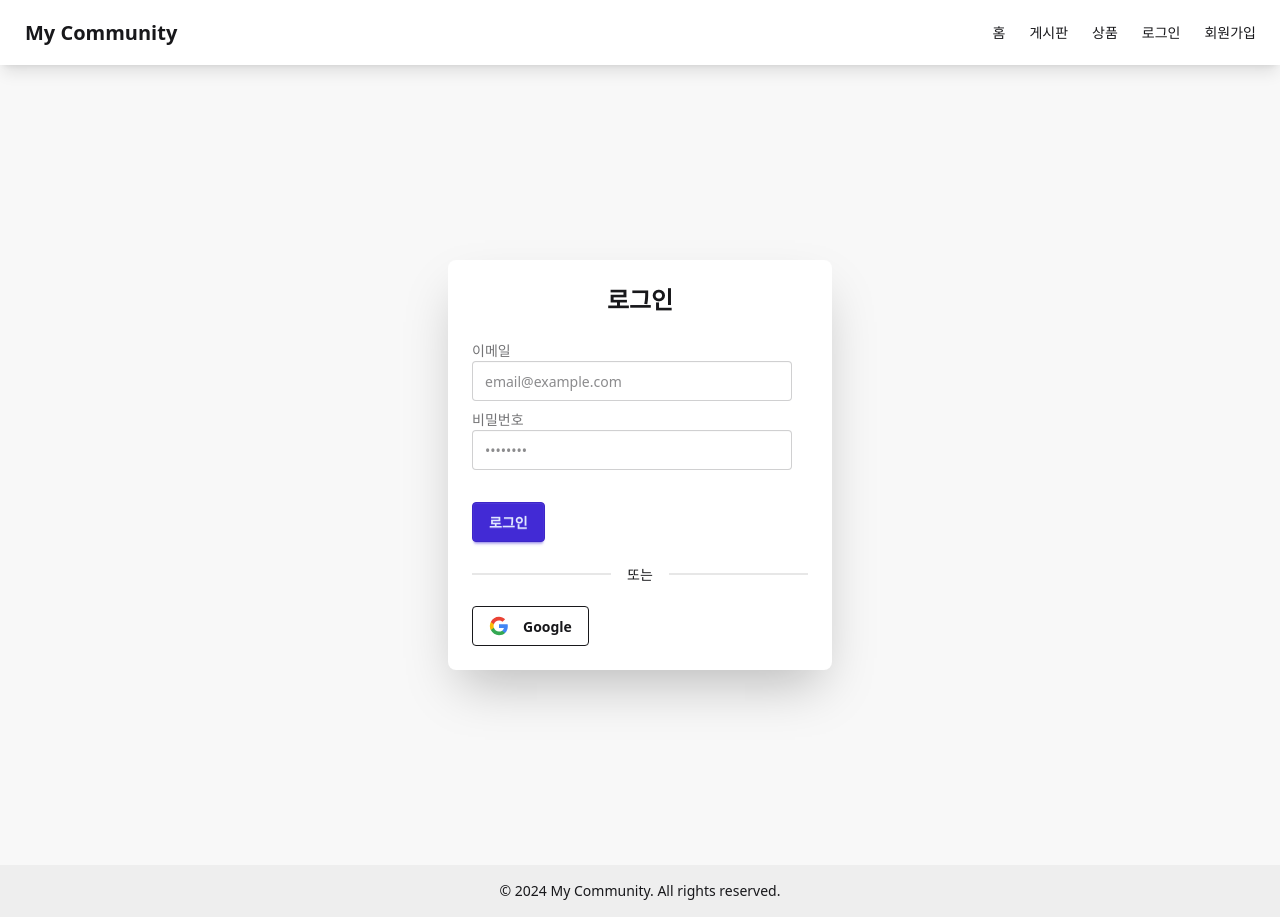
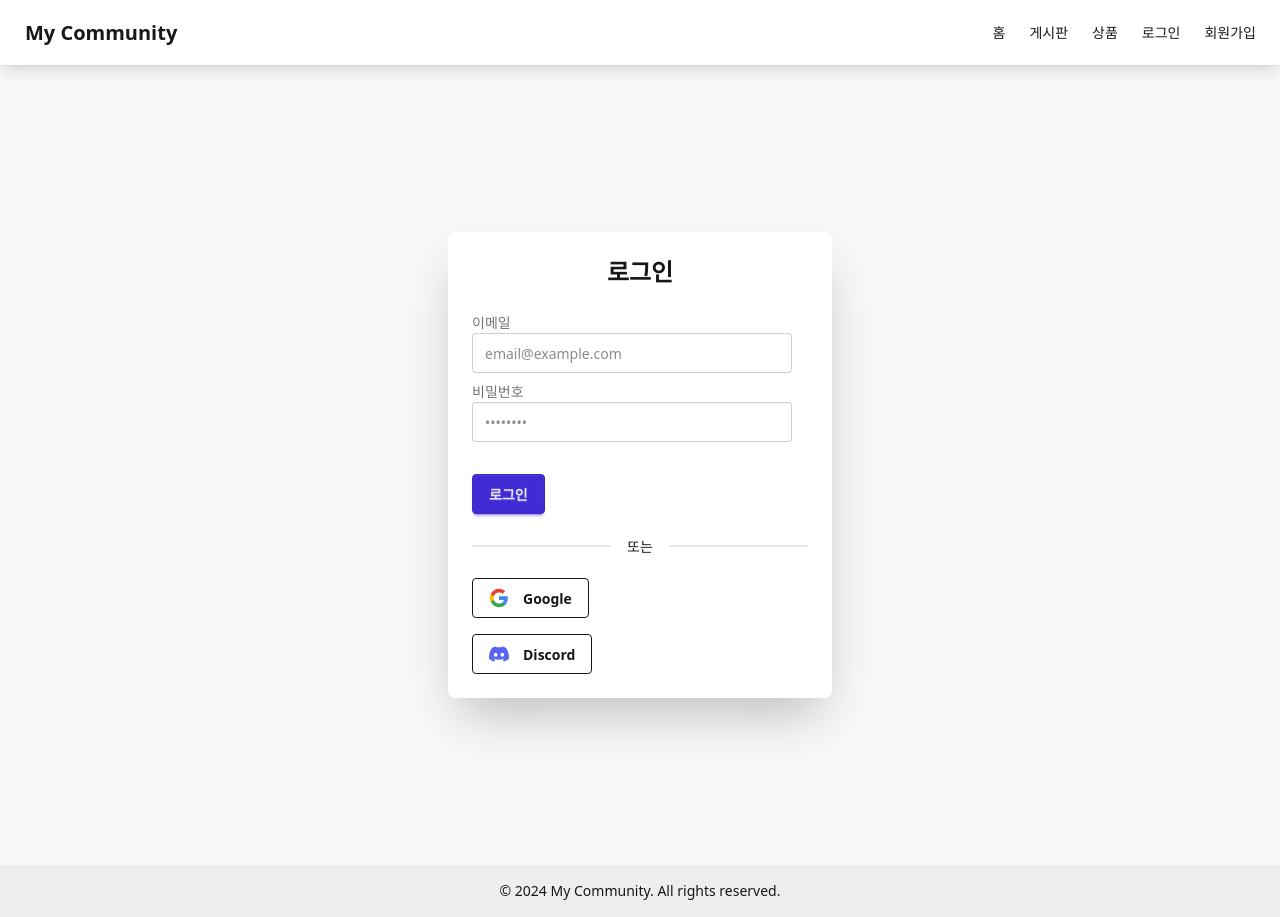
Before and after one commit to zeroskill2400/react-community-exam, a React (Vite) app: page /login in a window 1280 px wide. Built offline with nearby package versions, Linux system fonts and the light colour scheme; no server answers.

Commit message:
discord login 구현

```diff
--- a/src/pages/LoginPage.jsx
+++ b/src/pages/LoginPage.jsx
@@ -35,12 +35,22 @@ function LoginPage() {
 
   const handleGoogleLogin = async () => {
     const { error } = await supabase.auth.signInWithOAuth({
-      provider: 'google',
+      provider: "google",
     });
 
     if (error) {
       setError(error.message);
       console.error("구글 로그인 실패", error);
+    }
+  };
+
+  const handleDiscordLogin = async () => {
+    const { error } = await supabase.auth.signInWithOAuth({
+      provider: "discord",
+    });
+    if (error) {
+      setError(error.message);
+      console.error("디스코드 로그인 실패", error);
     }
   };
 
@@ -97,12 +107,39 @@ function LoginPage() {
               onClick={handleGoogleLogin}
             >
               <svg className="w-5 h-5 mr-2" viewBox="0 0 24 24">
-                <path fill="#4285F4" d="M22.56 12.25c0-.78-.07-1.53-.2-2.25H12v4.26h5.92c-.26 1.37-1.04 2.53-2.21 3.31v2.77h3.57c2.08-1.92 3.28-4.74 3.28-8.09z"/>
-                <path fill="#34A853" d="M12 23c2.97 0 5.46-.98 7.28-2.66l-3.57-2.77c-.98.66-2.23 1.06-3.71 1.06-2.86 0-5.29-1.93-6.16-4.53H2.18v2.84C3.99 20.53 7.7 23 12 23z"/>
-                <path fill="#FBBC05" d="M5.84 14.09c-.22-.66-.35-1.36-.35-2.09s.13-1.43.35-2.09V7.07H2.18C1.43 8.55 1 10.22 1 12s.43 3.45 1.18 4.93l2.85-2.22.81-.62z"/>
-                <path fill="#EA4335" d="M12 5.38c1.62 0 3.06.56 4.21 1.64l3.15-3.15C17.45 2.09 14.97 1 12 1 7.7 1 3.99 3.47 2.18 7.07l3.66 2.84c.87-2.6 3.3-4.53 6.16-4.53z"/>
+                <path
+                  fill="#4285F4"
+                  d="M22.56 12.25c0-.78-.07-1.53-.2-2.25H12v4.26h5.92c-.26 1.37-1.04 2.53-2.21 3.31v2.77h3.57c2.08-1.92 3.28-4.74 3.28-8.09z"
+                />
+                <path
+                  fill="#34A853"
+                  d="M12 23c2.97 0 5.46-.98 7.28-2.66l-3.57-2.77c-.98.66-2.23 1.06-3.71 1.06-2.86 0-5.29-1.93-6.16-4.53H2.18v2.84C3.99 20.53 7.7 23 12 23z"
+                />
+                <path
+                  fill="#FBBC05"
+                  d="M5.84 14.09c-.22-.66-.35-1.36-.35-2.09s.13-1.43.35-2.09V7.07H2.18C1.43 8.55 1 10.22 1 12s.43 3.45 1.18 4.93l2.85-2.22.81-.62z"
+                />
+                <path
+                  fill="#EA4335"
+                  d="M12 5.38c1.62 0 3.06.56 4.21 1.64l3.15-3.15C17.45 2.09 14.97 1 12 1 7.7 1 3.99 3.47 2.18 7.07l3.66 2.84c.87-2.6 3.3-4.53 6.16-4.53z"
+                />
               </svg>
               Google
+            </button>
+          </div>
+          <div className="form-control mt-2">
+            <button
+              type="button"
+              className="btn btn-outline"
+              onClick={handleDiscordLogin}
+            >
+              <svg className="w-5 h-5 mr-2" viewBox="0 0 24 24">
+                <path
+                  fill="#5865F2"
+                  d="M20.317 4.3698a19.7913 19.7913 0 00-4.8851-1.5152.0741.0741 0 00-.0785.0371c-.211.3753-.4447.8648-.6083 1.2495-1.8447-.2762-3.68-.2762-5.4868 0-.1636-.3933-.4058-.8742-.6177-1.2495a.077.077 0 00-.0785-.037 19.7363 19.7363 0 00-4.8852 1.515.0699.0699 0 00-.0321.0277C.5334 9.0458-.319 13.5799.0992 18.0578a.0824.0824 0 00.0312.0561c2.0528 1.5076 4.0413 2.4228 5.9929 3.0294a.0777.0777 0 00.0842-.0276c.4616-.6304.8731-1.2952 1.226-1.9942a.076.076 0 00-.0416-.1057c-.6528-.2476-1.2743-.5495-1.8722-.8923a.077.077 0 01-.0076-.1277c.1258-.0943.2517-.1923.3718-.2914a.0743.0743 0 01.0776-.0105c3.9278 1.7933 8.18 1.7933 12.0614 0a.0739.0739 0 01.0785.0095c.1202.099.246.1981.3728.2924a.077.077 0 01-.0066.1276c-.598.3428-1.2205.6447-1.8733.8923a.0766.0766 0 00-.0407.1067c.3604.698.7719 1.3628 1.225 1.9932a.076.076 0 00.0842.0286c1.961-.6067 3.9495-1.5219 6.0023-3.0294a.077.077 0 00.0313-.0552c.5004-5.177-.8382-9.6739-3.5485-13.6604a.061.061 0 00-.0312-.0286zM8.02 15.3312c-1.1825 0-2.1569-1.0857-2.1569-2.419 0-1.3332.9555-2.4189 2.157-2.4189 1.2108 0 2.1757 1.0952 2.1568 2.419 0 1.3332-.9555 2.4189-2.1569 2.4189zm7.9748 0c-1.1825 0-2.1569-1.0857-2.1569-2.419 0-1.3332.9554-2.4189 2.1569-2.4189 1.2108 0 2.1757 1.0952 2.1568 2.419 0 1.3332-.946 2.4189-2.1568 2.4189z"
+                />
+              </svg>
+              Discord
             </button>
           </div>
         </form>
```
